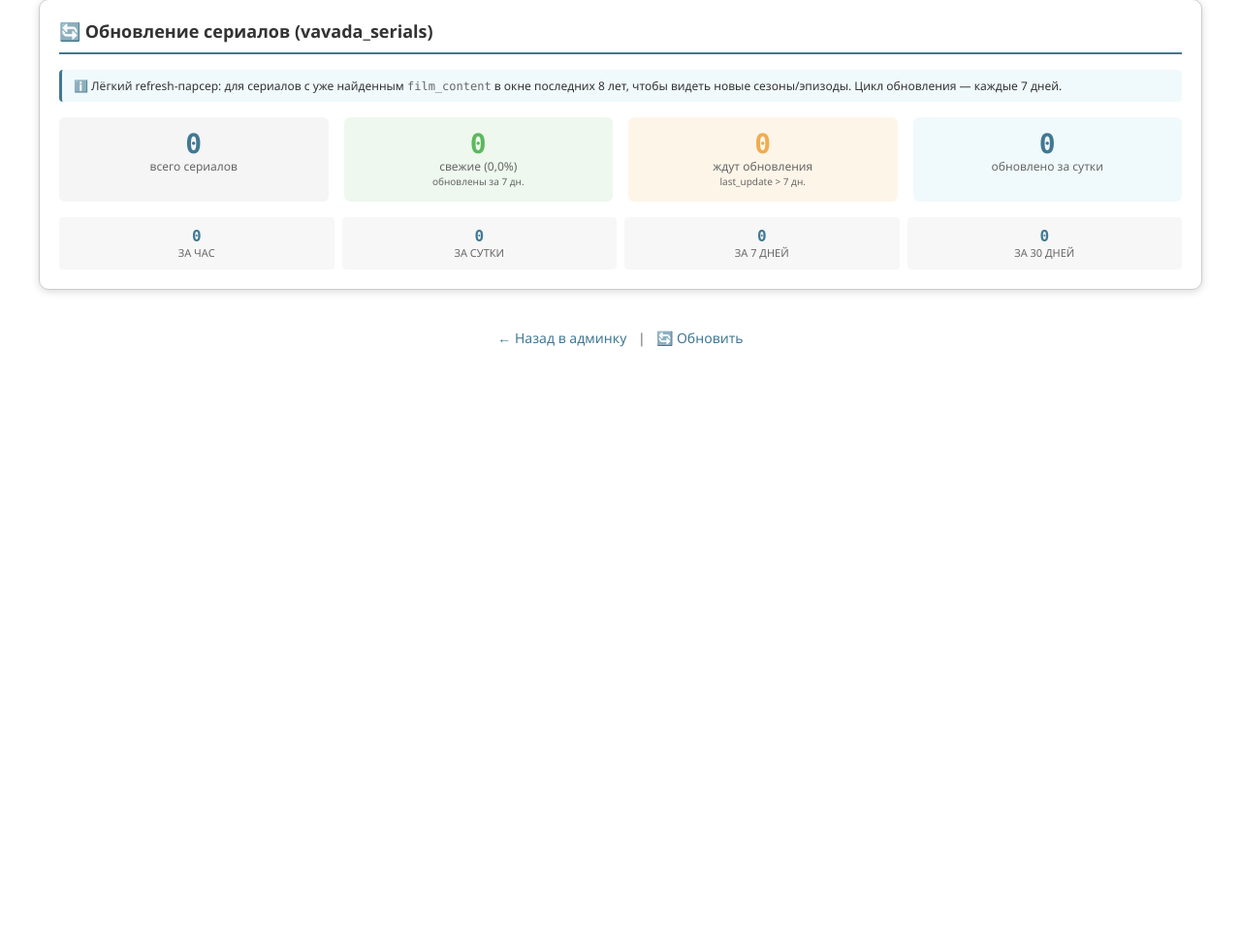
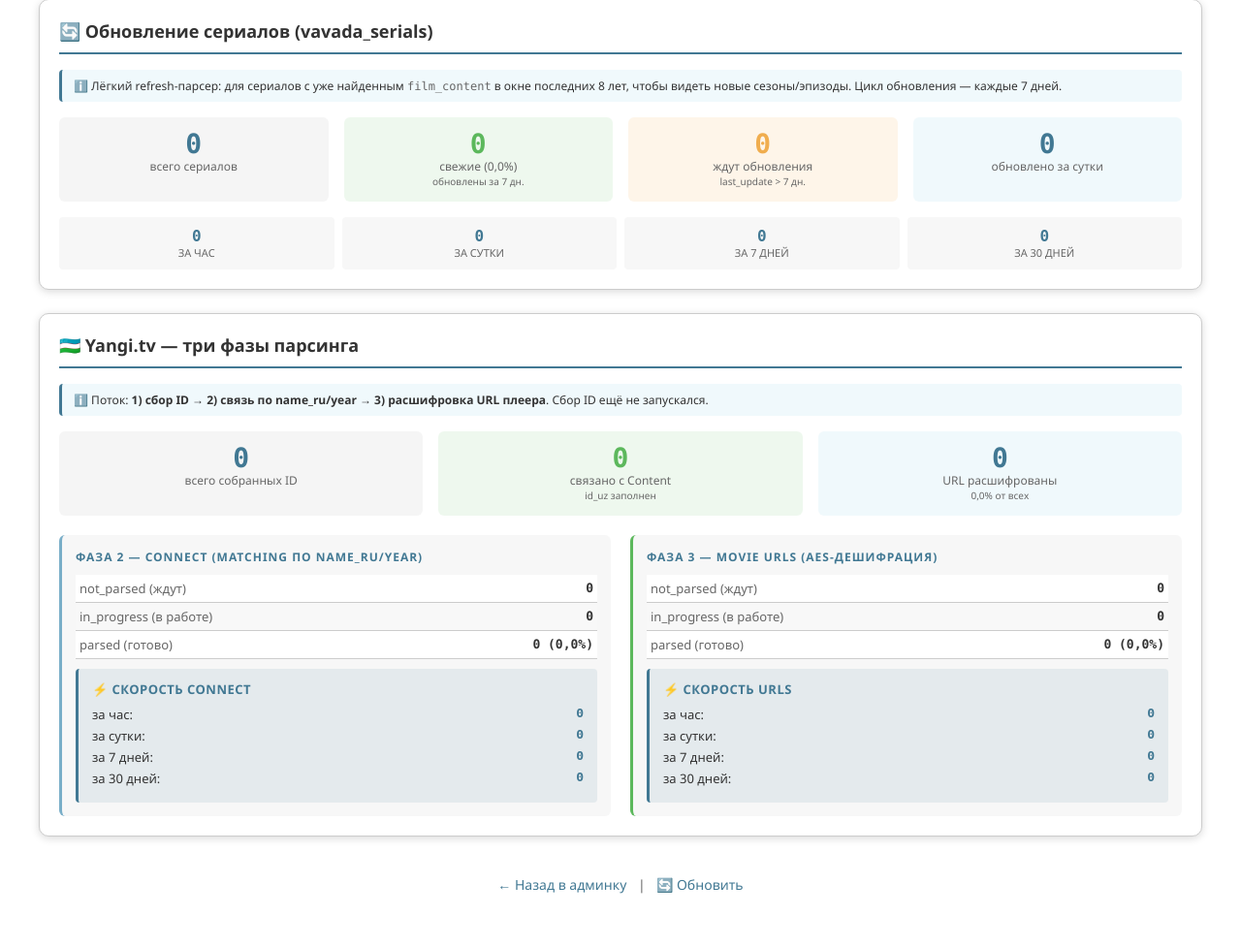
Before and after one commit to rametov22/parser_new_era, a Django app: page /admin/parser-stats/ in a window 1280 px wide. Shown: the part 975-1952 px from the top of the page at 97% size. Before the commit the page ends 1333 px from the top, so only its background shows below. Run offline with Django 5.2, Linux system fonts and the light colour scheme; the visitor is signed in with stand-in values (Sample User, id 1); data that the repository does not hold is empty; parts of the project's set-up code (start-up, migrations or seed data) failed here and were passed over.

Commit message:
update yt

```diff
--- a/backend/apps/scrapers/models/main.py
+++ b/backend/apps/scrapers/models/main.py
@@ -15,6 +15,7 @@ class YtConnectContent(models.Model):
         ("not_parsed", "Not parsed"),
         ("in_progress", "In Progress"),
         ("parsed", "Parsed"),
+        ("failed", "Failed (too many attempts)"),
     ]
 
     content_id = models.PositiveIntegerField(unique=True)
@@ -26,6 +27,8 @@ class YtConnectContent(models.Model):
     parsing_status_player = models.CharField(
         max_length=20, choices=PARSING_STATUS_CHOICES, default="not_parsed"
     )
+    connect_fail_count = models.PositiveSmallIntegerField(default=0)
+    player_fail_count = models.PositiveSmallIntegerField(default=0)
 
     created_at = models.DateTimeField(auto_now_add=True)
     updated_at = models.DateTimeField(auto_now=True)
--- a/backend/apps/scrapers/templates/scrapers/parser_stats.html
+++ b/backend/apps/scrapers/templates/scrapers/parser_stats.html
@@ -358,6 +358,96 @@
     </div>
     {% endwith %}
 
+    {# === Yangi.tv три фазы === #}
+    {% with yt=yangitv %}
+    <div class="parser-card" style="margin-bottom: 24px;">
+        <h2>🇺🇿 Yangi.tv — три фазы парсинга</h2>
+
+        <div style="background: rgba(110,195,224,0.10); border-left: 3px solid var(--accent); padding: 8px 12px; margin-bottom: 16px; font-size: 12px; color: var(--card-fg); border-radius: 4px;">
+            ℹ️ Поток: <strong>1) сбор ID</strong> → <strong>2) связь по name_ru/year</strong> → <strong>3) расшифровка URL плеера</strong>.
+            {% if yt.last_collect %}
+                Последний сбор: <strong>{{ yt.last_collect|date:"Y-m-d H:i" }}</strong> ({{ yt.last_collect_message }}).
+            {% else %}
+                Сбор ID ещё не запускался.
+            {% endif %}
+        </div>
+
+        {# Общая сводка #}
+        <div style="display: grid; grid-template-columns: repeat(3, 1fr); gap: 16px; margin-bottom: 20px;">
+            <div style="text-align: center; padding: 14px; background: rgba(127,127,127,0.08); border-radius: 6px;">
+                <div class="big-number" style="font-size: 28px;">{{ yt.total|intcomma }}</div>
+                <div style="color: var(--card-muted); font-size: 12px;">всего собранных ID</div>
+            </div>
+            <div style="text-align: center; padding: 14px; background: rgba(92,184,92,0.10); border-radius: 6px;">
+                <div class="big-number" style="font-size: 28px; color: #5cb85c;">{{ yt.content_linked|intcomma }}</div>
+                <div style="color: var(--card-muted); font-size: 12px;">связано с Content</div>
+                <div style="color: var(--card-muted); font-size: 10px;">id_uz заполнен</div>
+            </div>
+            <div style="text-align: center; padding: 14px; background: rgba(110,195,224,0.10); border-radius: 6px;">
+                <div class="big-number" style="font-size: 28px;">{{ yt.url_parsed|intcomma }}</div>
+                <div style="color: var(--card-muted); font-size: 12px;">URL расшифрованы</div>
+                <div style="color: var(--card-muted); font-size: 10px;">{{ yt.url_pct|floatformat:1 }}% от всех</div>
+            </div>
+        </div>
+
+        {# Двухколоночная разбивка по фазам #}
+        <div style="display: grid; grid-template-columns: 1fr 1fr; gap: 20px;">
+
+            {# Фаза 2: Connect #}
+            <div style="padding: 14px; background: rgba(127,127,127,0.06); border-radius: 6px; border-left: 3px solid #79aec8;">
+                <h3 style="margin-top: 0;">Фаза 2 — Connect (matching по name_ru/year)</h3>
+
+                <table>
+                    <tr><td class="label">not_parsed (ждут)</td><td class="value">{{ yt.connect_not_parsed|intcomma }}</td></tr>
+                    <tr><td class="label">in_progress (в работе)</td><td class="value">{{ yt.connect_in_progress|intcomma }}</td></tr>
+                    <tr><td class="label">parsed (готово)</td><td class="value">{{ yt.connect_parsed|intcomma }} ({{ yt.connect_pct|floatformat:1 }}%)</td></tr>
+                </table>
+
+                <div class="speed-block" style="margin-top: 10px;">
+                    <div class="speed-block-title">⚡ Скорость connect</div>
+                    {% for a in yt.connect_activity %}
+                    <div class="speed-row"><span>{{ a.label }}:</span><span class="num">{{ a.count|intcomma }}</span></div>
+                    {% endfor %}
+                </div>
+
+                {% if yt.connect_eta_days %}
+                <div class="eta-row" style="margin-top: 8px;">
+                    🎯 До завершения connect:
+                    <strong>{{ yt.connect_not_parsed|intcomma }}</strong> ID
+                    <br>При текущей скорости ≈ <strong>{{ yt.connect_eta_days }} дн.</strong>
+                </div>
+                {% endif %}
+            </div>
+
+            {# Фаза 3: Movie URLs #}
+            <div style="padding: 14px; background: rgba(127,127,127,0.06); border-radius: 6px; border-left: 3px solid #5cb85c;">
+                <h3 style="margin-top: 0;">Фаза 3 — Movie URLs (AES-дешифрация)</h3>
+
+                <table>
+                    <tr><td class="label">not_parsed (ждут)</td><td class="value">{{ yt.url_not_parsed|intcomma }}</td></tr>
+                    <tr><td class="label">in_progress (в работе)</td><td class="value">{{ yt.url_in_progress|intcomma }}</td></tr>
+                    <tr><td class="label">parsed (готово)</td><td class="value">{{ yt.url_parsed|intcomma }} ({{ yt.url_pct|floatformat:1 }}%)</td></tr>
+                </table>
+
+                <div class="speed-block" style="margin-top: 10px;">
+                    <div class="speed-block-title">⚡ Скорость URLs</div>
+                    {% for a in yt.url_activity %}
+                    <div class="speed-row"><span>{{ a.label }}:</span><span class="num">{{ a.count|intcomma }}</span></div>
+                    {% endfor %}
+                </div>
+
+                {% if yt.url_eta_days %}
+                <div class="eta-row" style="margin-top: 8px;">
+                    🎯 До завершения URLs:
+                    <strong>{{ yt.url_not_parsed|intcomma }}</strong> фильмов
+                    <br>При текущей скорости ≈ <strong>{{ yt.url_eta_days }} дн.</strong>
+                </div>
+                {% endif %}
+            </div>
+        </div>
+    </div>
+    {% endwith %}
+
     <div class="bottom-nav">
         <a href="/admin/">← Назад в админку</a>
         |
--- a/backend/apps/scrapers/views.py
+++ b/backend/apps/scrapers/views.py
@@ -6,7 +6,7 @@ from django.db.models import Count, Max, Min, Q
 from django.shortcuts import render
 from django.utils import timezone
 
-from .models import Content, ScraperLog
+from .models import Content, ScraperLog, YtConnectContent
 
 
 def _stats_for_source(source):
@@ -184,6 +184,99 @@ def _stats_for_serial_refresh():
     }
 
 
+def _stats_for_yangitv():
+    """
+    Статистика трёх фаз yangi.tv:
+      1. Сбор ID  (YtConnectContent создание)
+      2. Connect  (parsing_status: not_parsed → parsed)
+      3. Movie URLs (parsing_status_player: not_parsed → parsed)
+    """
+    now = timezone.now()
+
+    total = YtConnectContent.objects.count()
+
+    # Фаза 2: connect
+    connect_not_parsed = YtConnectContent.objects.filter(
+        parsing_status="not_parsed"
+    ).count()
+    connect_in_progress = YtConnectContent.objects.filter(
+        parsing_status="in_progress"
+    ).count()
+    connect_parsed = YtConnectContent.objects.filter(parsing_status="parsed").count()
+
+    # Фаза 3: movie urls
+    url_not_parsed = YtConnectContent.objects.filter(
+        parsing_status="parsed", parsing_status_player="not_parsed"
+    ).count()
+    url_in_progress = YtConnectContent.objects.filter(
+        parsing_status_player="in_progress"
+    ).count()
+    url_parsed = YtConnectContent.objects.filter(
+        parsing_status_player="parsed"
+    ).count()
+
+    # Сколько Content связано с yangi.tv (id_uz заполнен)
+    content_linked = Content.objects.filter(id_uz__isnull=False).count()
+
+    # Активность по ScraperLog
+    def _activity_for_prefix(prefix):
+        out = []
+        for label, delta in [
+            ("за час", timedelta(hours=1)),
+            ("за сутки", timedelta(days=1)),
+            ("за 7 дней", timedelta(days=7)),
+            ("за 30 дней", timedelta(days=30)),
+        ]:
+            n = ScraperLog.objects.filter(
+                task_name__startswith=prefix,
+                status="success",
+                created_at__gte=now - delta,
+            ).count()
+            out.append({"label": label, "count": n})
+        return out
+
+    connect_activity = _activity_for_prefix("YT connect ")
+    url_activity = _activity_for_prefix("YT movie url ")
+
+    # Когда последний раз collect_all_ids запускался
+    last_collect = (
+        ScraperLog.objects.filter(task_name="YT collect_all_ids", status="success")
+        .order_by("-created_at")
+        .first()
+    )
+
+    # ETA
+    connect_per_day = connect_activity[1]["count"]
+    url_per_day = url_activity[1]["count"]
+    connect_eta_days = (
+        round(connect_not_parsed / connect_per_day, 1) if connect_per_day > 0 else None
+    )
+    url_eta_days = (
+        round(url_not_parsed / url_per_day, 1) if url_per_day > 0 else None
+    )
+
+    return {
+        "total": total,
+        "connect_not_parsed": connect_not_parsed,
+        "connect_in_progress": connect_in_progress,
+        "connect_parsed": connect_parsed,
+        "connect_pct": (connect_parsed / total * 100) if total else 0,
+        "url_not_parsed": url_not_parsed,
+        "url_in_progress": url_in_progress,
+        "url_parsed": url_parsed,
+        "url_pct": (url_parsed / total * 100) if total else 0,
+        "content_linked": content_linked,
+        "connect_activity": connect_activity,
+        "url_activity": url_activity,
+        "connect_per_day": connect_per_day,
+        "url_per_day": url_per_day,
+        "connect_eta_days": connect_eta_days,
+        "url_eta_days": url_eta_days,
+        "last_collect": last_collect.created_at if last_collect else None,
+        "last_collect_message": last_collect.message if last_collect else None,
+    }
+
+
 @staff_member_required
 def parser_stats(request):
     """Дашборд состояния парсеров."""
@@ -204,6 +297,7 @@ def parser_stats(request):
         {
             "srcs": srcs,
             "serial_refresh": _stats_for_serial_refresh(),
+            "yangitv": _stats_for_yangitv(),
             "now": timezone.now(),
         },
     )
--- a/backend/config/settings.py
+++ b/backend/config/settings.py
@@ -193,6 +193,7 @@ CELERY_TASK_ROUTES = {
     "apps.scrapers.tasks.yangitv.parse_yt_connect": {"queue": "default"},
     "apps.scrapers.tasks.yangitv.spawn_yt_movie_urls": {"queue": "default"},
     "apps.scrapers.tasks.yangitv.parse_yt_movie_url": {"queue": "default"},
+    "apps.scrapers.tasks.yangitv.expire_yt_stuck": {"queue": "default"},
 }
 
 PREMIERE = config("premiere", cast=int, default=40)
```
Also changed, not shown: backend/apps/scrapers/tasks/yangitv.py (+119 -43 lines).
